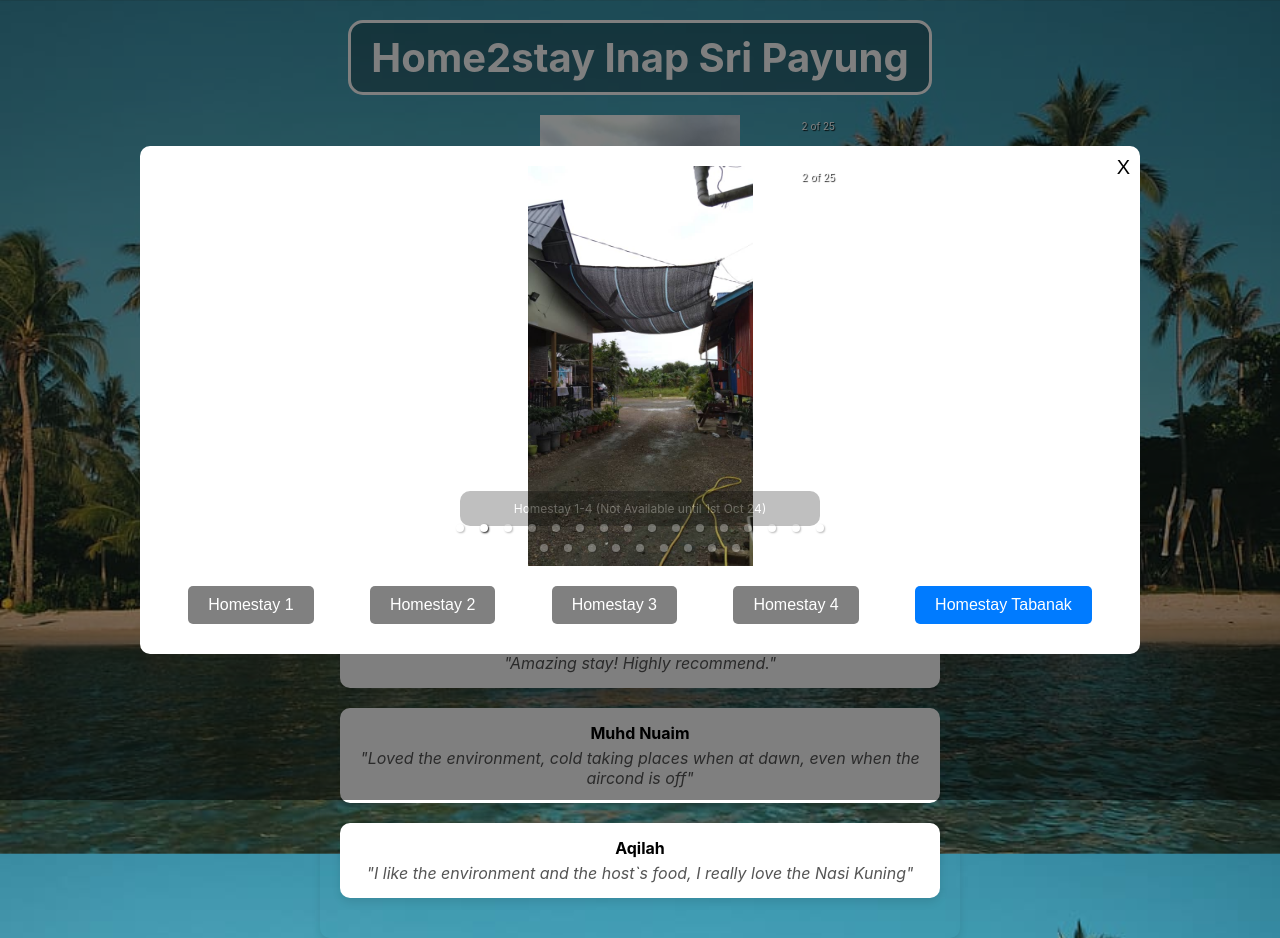
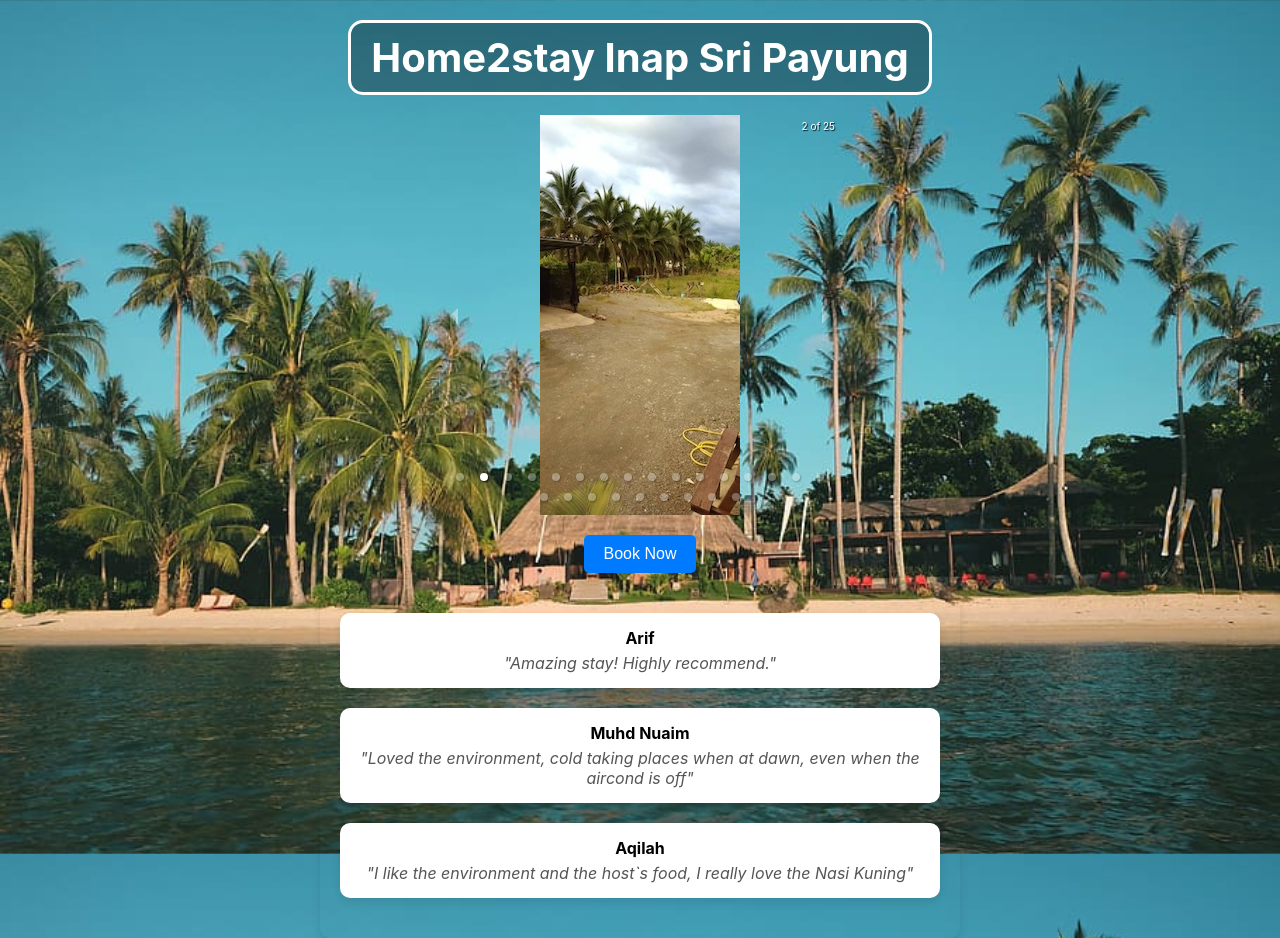
Before and after one commit to aazamuddin4/homestay-sri-payung, a React (Create React App) app: page / in a window 1280 px wide. Built offline with nearby package versions, Linux system fonts and the light colour scheme.

Commit message:
update init state for modal

```diff
--- a/src/pages/HomePage.tsx
+++ b/src/pages/HomePage.tsx
@@ -39,8 +39,8 @@
     const [name, setName] = useState<string>('');
     const [phone, setPhone] = useState<string>('');
     const [email, setEmail] = useState<string>('');
-    const [showModal, setShowModal] = useState(true); // State to control the modal visibility
-    const [selectedImage, setSelectedImage] = useState<string | null>(''); // Default image
+    const [showModal, setShowModal] = useState(false)
+    const [selectedImage, setSelectedImage] = useState<string | null>('')
 
     const datePickerRef = useRef<HTMLDivElement | null>(null);
 
```
